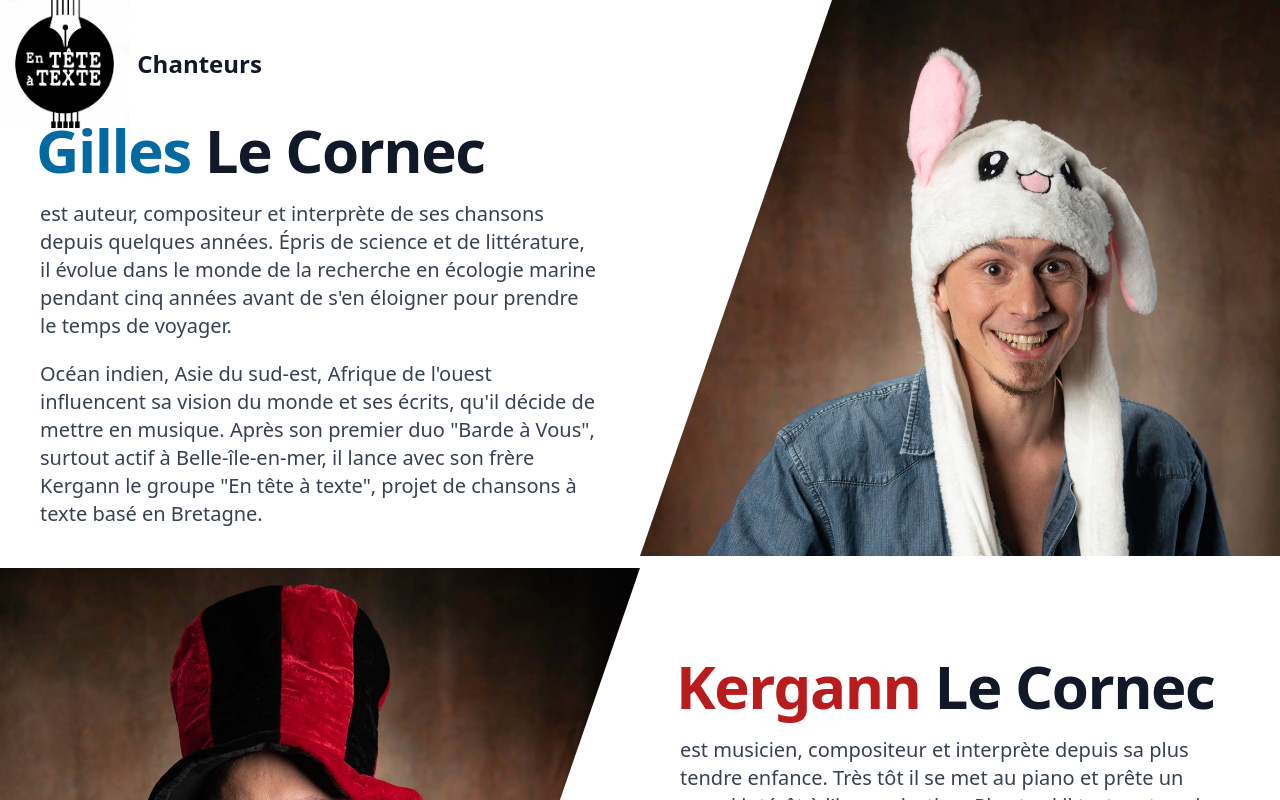
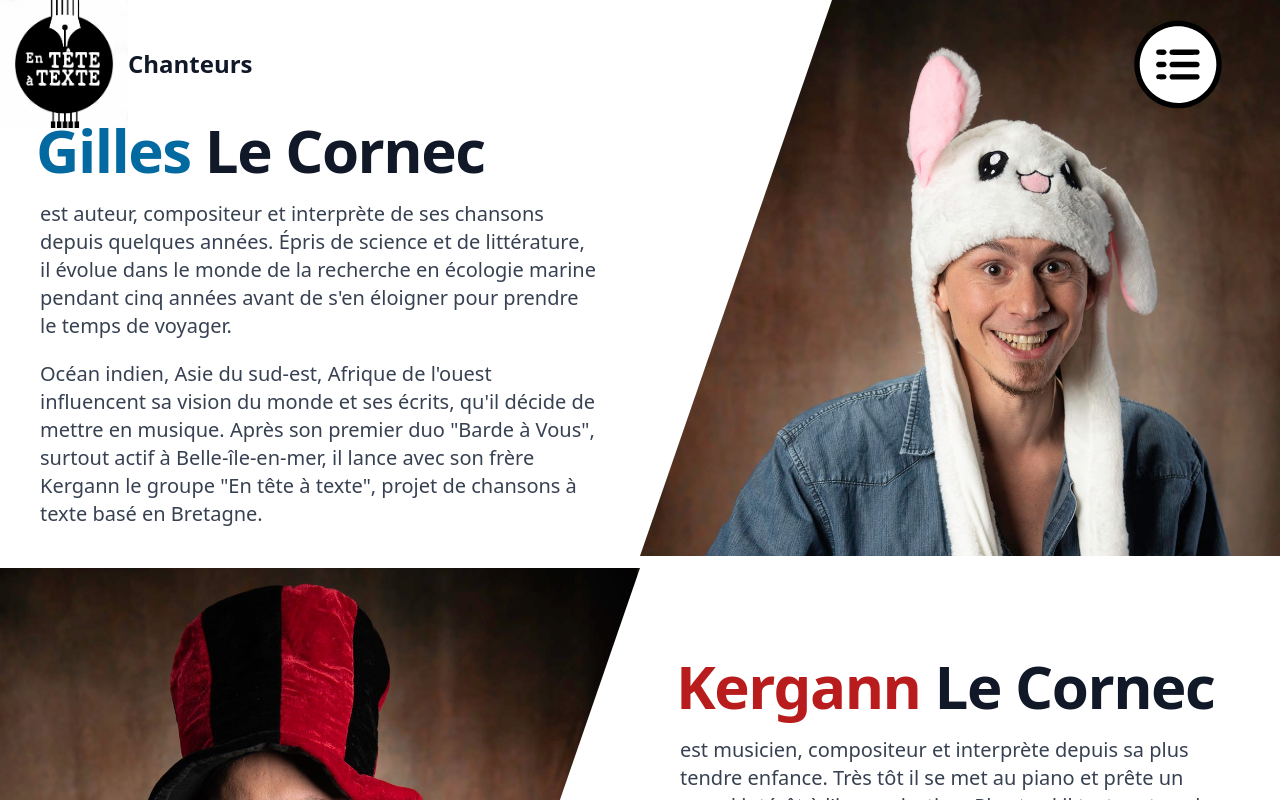
Before and after one commit to AlexandreKempf/en-tete-a-texte, a SvelteKit app: page / in a window 1280 px wide. Shown: the top 800 px of the page. Built offline with nearby package versions, Linux system fonts and the light colour scheme.

Commit message:
menu on the top right

```diff
--- a/src/routes/+layout.svelte
+++ b/src/routes/+layout.svelte
@@ -21,59 +21,49 @@
 	<div class="inline-flex w-1/2 flex-col">
 		{#if screenSize >= 1550}
 			<nav class="flex items-center gap-2 md:gap-10">
-				<button class="h-20 flex-none">
-					<img alt="Menu" src="favicon.jpg" class="h-20 lg:h-32" />
-				</button>
+				<img alt="Menu" src="favicon.jpg" class="h-20 lg:h-32 flex-none" />
 				<a
 					href="/"
-					class="z-30 text-2xl pt-12 font-bold {$pageTitle == 'chanteurs'
+					class="z-30 text-2xl pt-2 font-bold {$pageTitle == 'chanteurs'
 						? 'text-sky-600'
 						: 'text-gray-900'} hover:text-red-700">Chanteurs</a
 				>
 				<a
 					href="boutique"
-					class="z-30 text-2xl pt-12 font-bold {$pageTitle == 'boutique'
+					class="z-30 text-2xl pt-2 font-bold {$pageTitle == 'boutique'
 						? 'text-sky-600'
 						: 'text-gray-900'} hover:text-red-700">Boutique</a
 				>
 				<a
 					href="concerts"
-					class="z-30 text-2xl pt-12 font-bold {$pageTitle == 'concerts'
+					class="z-30 text-2xl pt-2 font-bold {$pageTitle == 'concerts'
 						? 'text-sky-600'
 						: 'text-gray-900'} hover:text-red-700">Concerts</a
 				>
 				<a
 					href="chansons"
-					class="z-30 text-2xl pt-12 font-bold {$pageTitle == 'chansons'
+					class="z-30 text-2xl pt-2 font-bold {$pageTitle == 'chansons'
 						? 'text-sky-600'
 						: 'text-gray-900'} hover:text-red-700">Chansons</a
 				>
 				<a
 					href="paroles"
-					class="z-30 text-2xl pt-12 font-bold {$pageTitle == 'paroles'
+					class="z-30 text-2xl pt-2 font-bold {$pageTitle == 'paroles'
 						? 'text-sky-600'
 						: 'text-gray-900'} hover:text-red-700">Paroles</a
 				>
 				<a
 					href="contact"
-					class="z-30 grow text-2xl pt-12 font-bold {$pageTitle == 'contact'
+					class="z-30 grow text-2xl pt-2 font-bold {$pageTitle == 'contact'
 						? 'text-sky-600'
 						: 'text-gray-900'} hover:text-red-700">Contact</a
 				>
 			</nav>
 		{:else}
-			<nav class="flex gap-2">
-				<button
-					class="h-20 flex-none z-10"
-					on:click={() => {
-						navButtonClicked = !navButtonClicked;
-					}}
-				>
-					<img alt="Menu" src="favicon.jpg" class="h-20 lg:h-32" />
-				</button>
+			<img alt="icon" src="favicon.jpg" class="absolute left-0 top-0 h-20 w-20 lg:h-32 lg:w-32" />
 			{#if navButtonClicked}
 				<div
-						class="flex flex-col bg-white z-10 mt-3 border-2 px-10 py-5 rounded-md border-color border-gray-900"
+					class="absolute right-16 top-10 lg:right-28 lg:top-16 flex flex-col bg-white z-10 border-2 px-10 py-5 rounded-md border-color border-gray-900"
 				>
 					<a
 						href="/"
@@ -112,12 +102,17 @@
 							: 'text-gray-900'} hover:text-red-700">Contact</a
 					>
 				</div>
-				{:else}
-					<p class="z-30 grow pt-7 lg:pt-12 text-2xl font-bold text-gray-900">
+			{/if}
+			<p class="absolute left-20 top-6 lg:left-32 lg:top-12 text-2xl font-bold text-gray-900">
 				{capitalizeFirstLetter($pageTitle)}
 			</p>
-				{/if}
-			</nav>
+			<button
+				class="absolute top-1 right-0 z-10"
+				on:click={() => {
+					navButtonClicked = !navButtonClicked;
+				}}
+				><img src="menu.svg" alt="menu" class="h-32 w-32 lg:h-48 lg:w-48" />
+			</button>
 		{/if}
 	</div>
 </div>
```
Also changed, not shown: static/menu.svg (added). Lines whose indentation alone changed are shown as unchanged.
